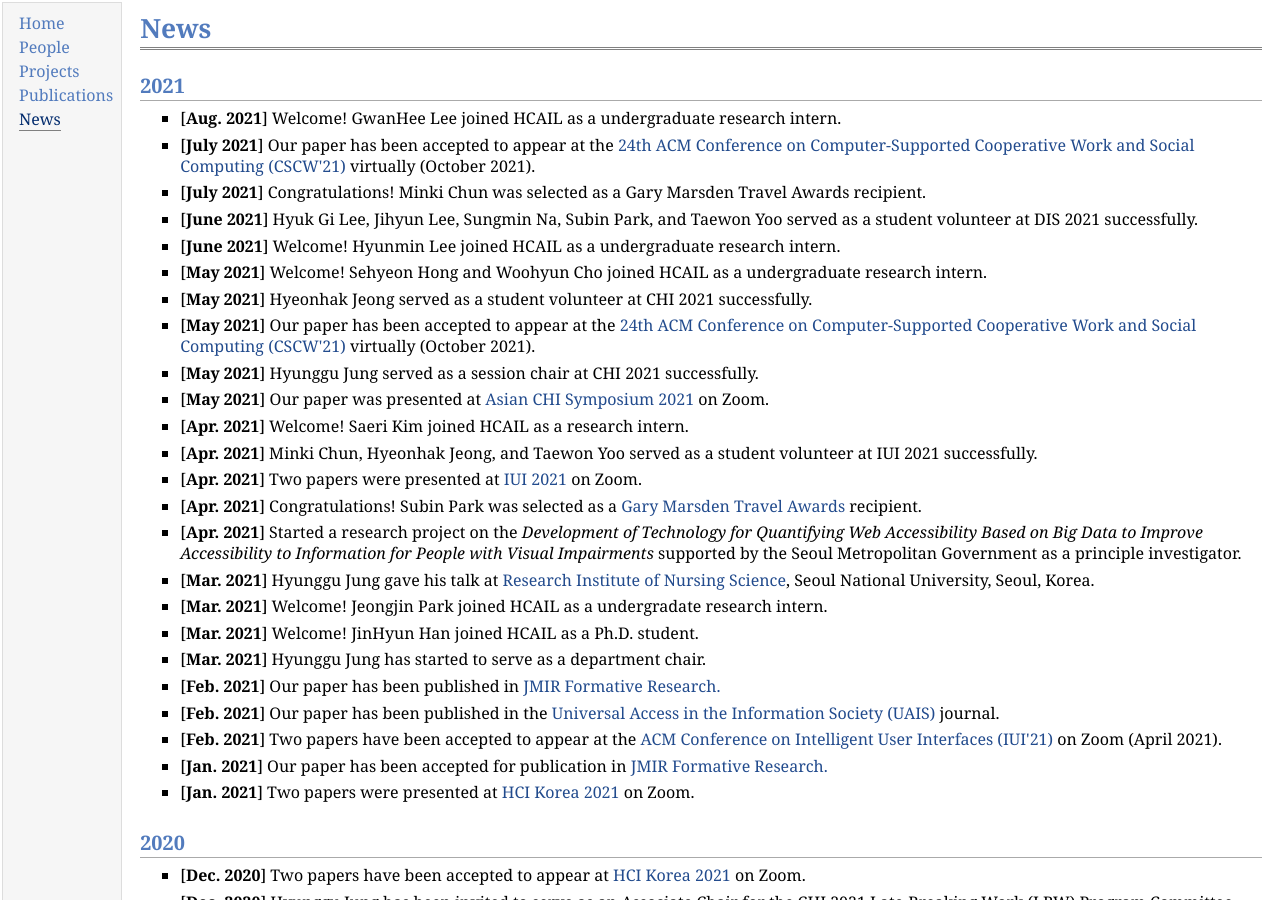
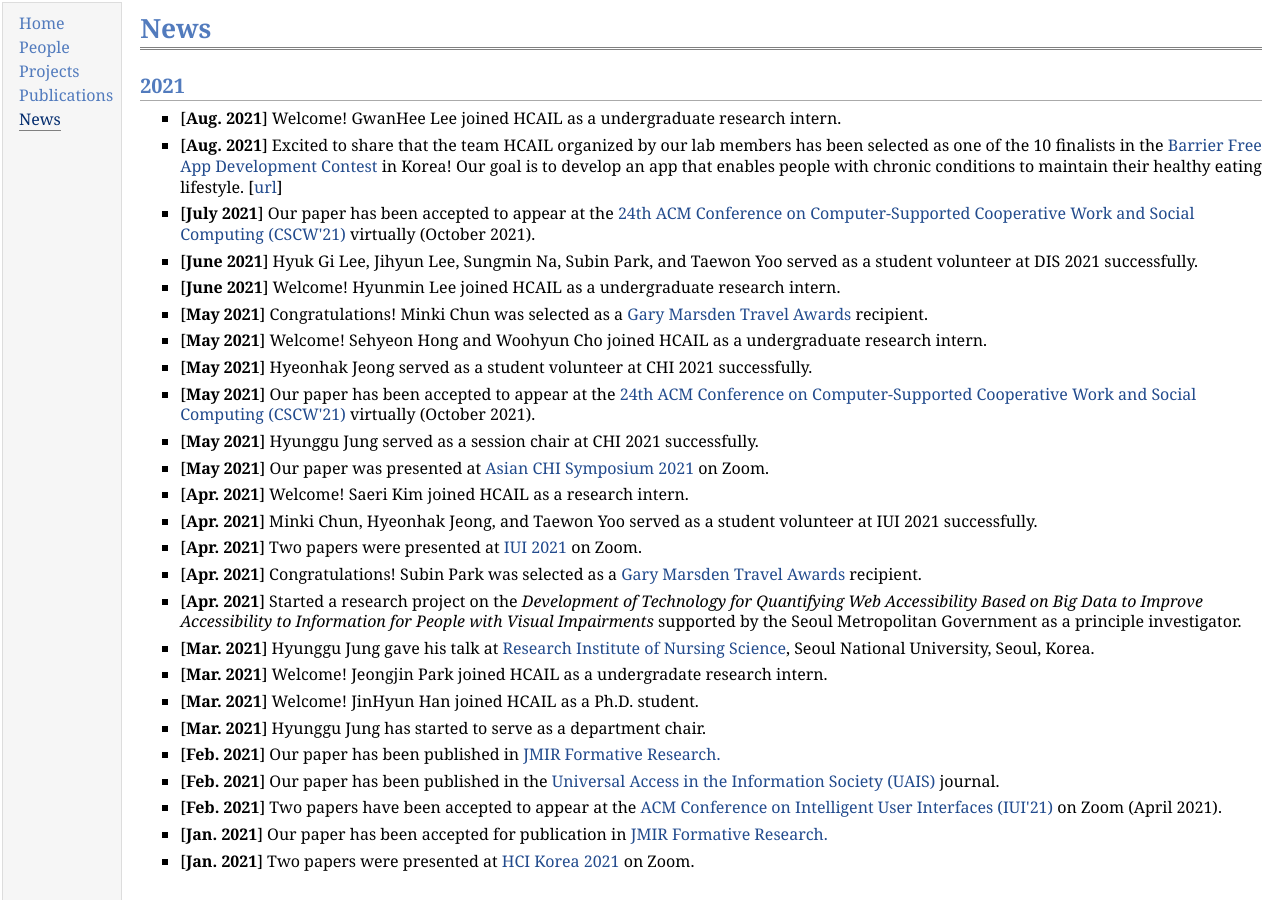
Before and after one commit to hcail/hcail-backup.github.io, a Jekyll site: the page news/news.html, which Jekyll copies as it is, in a window 1280 px wide and 900 px high. Built offline with Jekyll 4.4.1, drawn with Linux system fonts in a browser that asks for light colours.

Commit message:
news added

```diff
--- a/news/news.html
+++ b/news/news.html
@@ -26,16 +26,29 @@
     <li><p>[<b>Aug. 2021</b>] Welcome! GwanHee Lee joined HCAIL as a
       undergraduate research intern.
           </li>
+          <li><p>[<b>Aug. 2021</b>]
+                Excited to share that the team HCAIL organized by
+                our lab members has been selected as one of the 10 finalists
+                in the
+                <a href="https://www.autoeverapp.kr/">
+                Barrier Free
+                App Development Contest</a>
+                 in Korea! Our goal is to develop an
+                app that enables people with chronic conditions to maintain
+                their healthy eating lifestyle.
+                [<a href="https://www.linkedin.com/feed/update/urn:li:activity:6837778176597487616">url</a>]
+                </li>
     <li><p>[<b>July 2021</b>] Our paper has been accepted to appear at the <a href="https://cscw.acm.org/2021/">
        24th ACM Conference on Computer-Supported Cooperative Work and Social Computing (CSCW'21)
      </a> virtually (October 2021).</p>
-    </li>
-    <li><p>[<b>July 2021</b>] Congratulations! Minki Chun was selected as a Gary Marsden Travel Awards</a> recipient.</p>
     </li>
     <li><p>[<b>June 2021</b>] Hyuk Gi Lee, Jihyun Lee, Sungmin Na, Subin Park, and Taewon Yoo served as a student volunteer at DIS 2021 successfully.
     </li>
     <li><p>[<b>June 2021</b>] Welcome! Hyunmin Lee joined HCAIL as a
       undergraduate research intern.
+          </li>
+          <li><p>[<b>May 2021</b>] Congratulations! Minki Chun was selected as a
+            <a href="https://sigchi.org/2021/08/106187/">Gary Marsden Travel Awards</a> recipient.</p>
           </li>
     <li><p>[<b>May 2021</b>] Welcome! Sehyeon Hong and Woohyun Cho joined HCAIL as a
       undergraduate research intern.
```
Also changed, not shown: index.html (+41 -8 lines), 2 other files.
